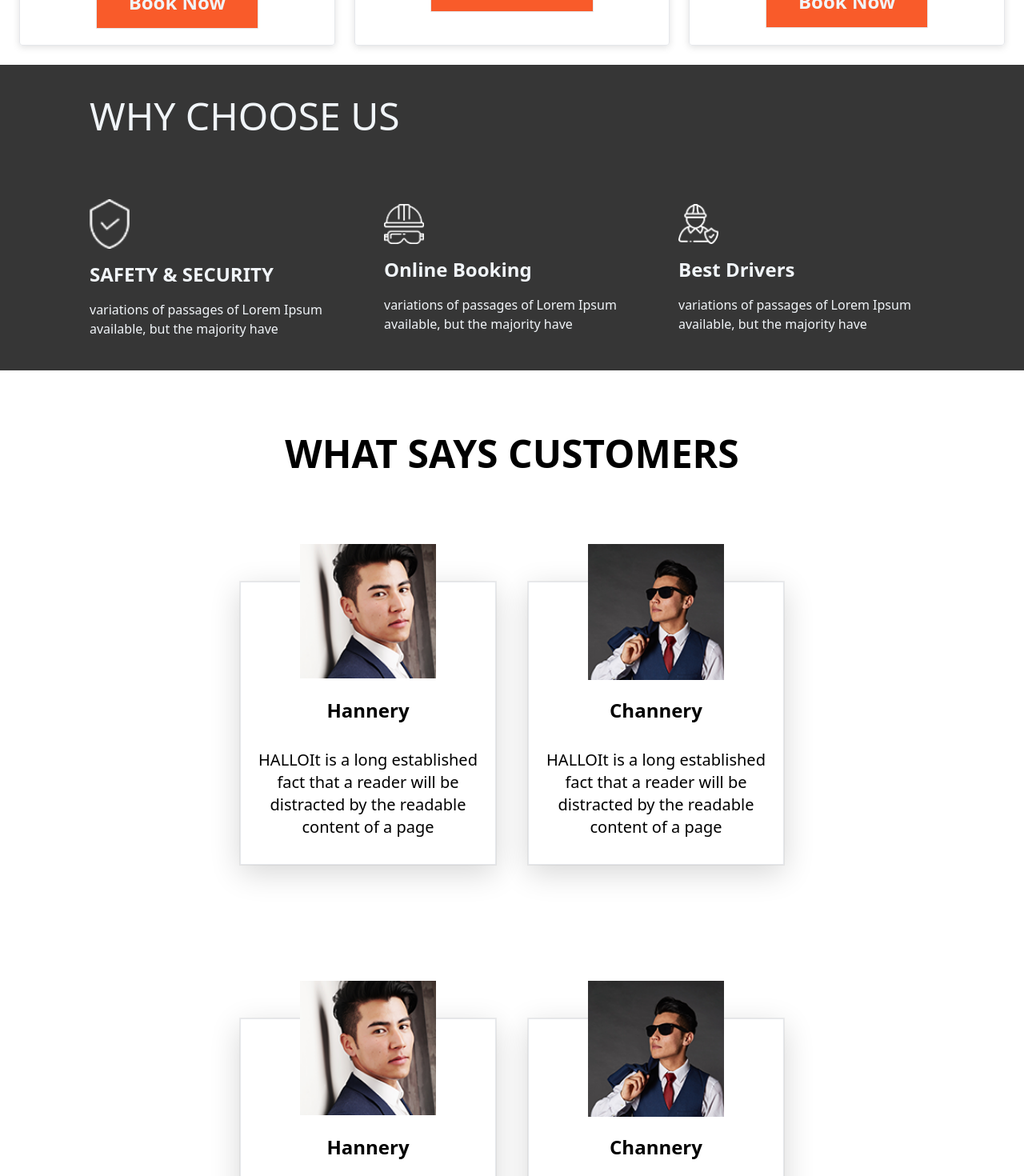
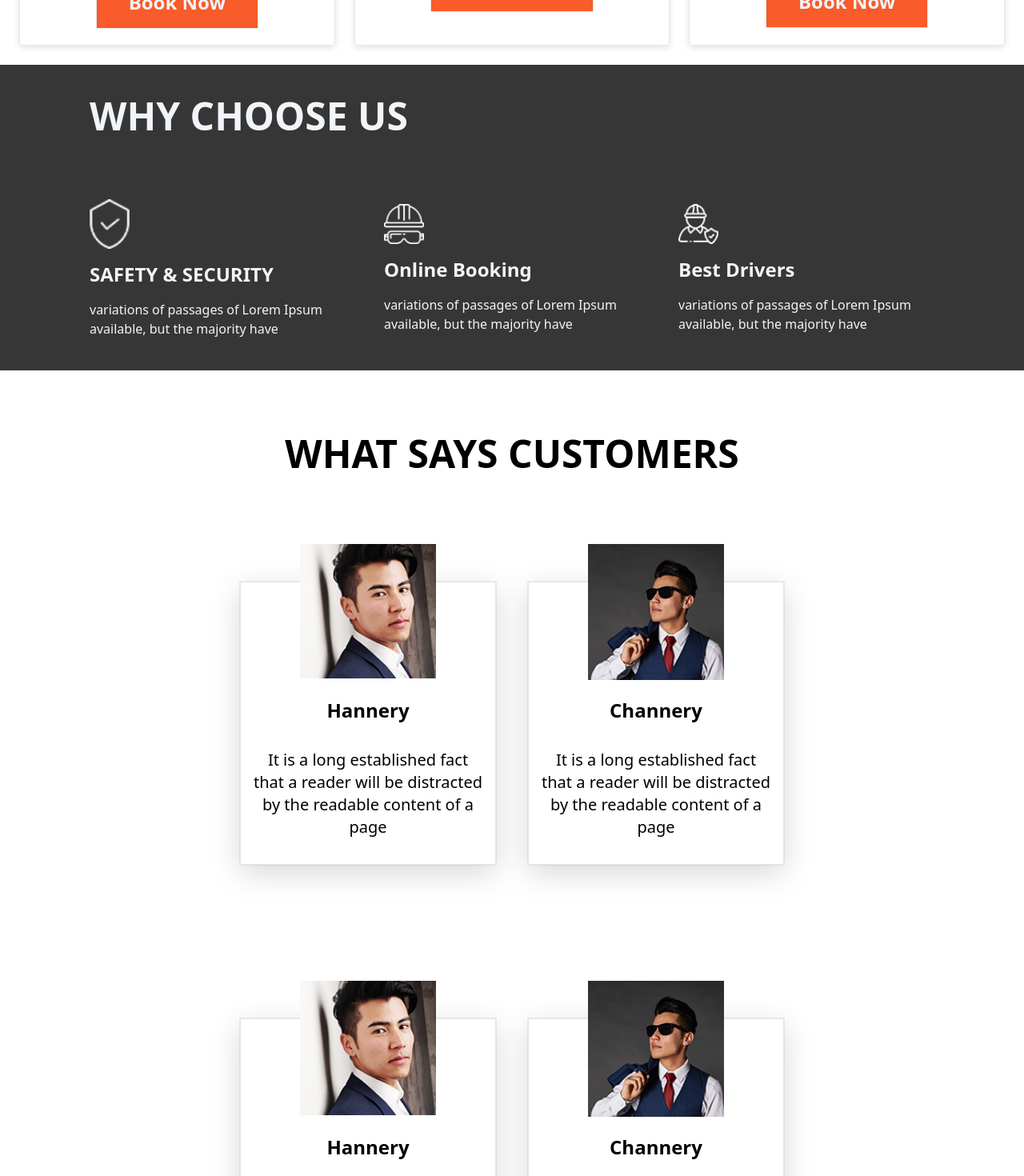
Before and after one commit to rizvan555/RENT-A-CAR, a Next.js app: page / in a window 1280 px wide. Shown: the part 2940-4410 px from the top of the page at 80% size. Built offline with nearby package versions, Linux system fonts and the light colour scheme.

Commit message:
added effects to navbar

```diff
--- a/pages/components/resource/Header.tsx
+++ b/pages/components/resource/Header.tsx
@@ -17,15 +17,15 @@ function Header() {
         <Navbar />
       </div>
       <ul className="flex justify-around text-slate-100 py-4 bg-primary ">
-        <li className="flex items-center gap-2">
+        <li className="flex items-center gap-2 cursor-pointer hover:scale-105 transition-all">
           <ImLocation2 />
           Location
         </li>
-        <li className="flex items-center gap-2">
+        <li className="flex items-center gap-2 cursor-pointer hover:scale-105 transition-all">
           <FaPhoneAlt />
           (+49)12345678
         </li>
-        <li className="flex items-center gap-2">
+        <li className="flex items-center gap-2 cursor-pointer hover:scale-105 transition-all">
           <MdEmail />
           demo@gmail.com
         </li>
--- a/pages/components/resource/Navbar.tsx
+++ b/pages/components/resource/Navbar.tsx
@@ -15,7 +15,11 @@ function Navbar() {
       <ul className="flex gap-12">
         {navMenu.map((nav, index) => {
           return (
-            <Link href="" key={index} className="text-lg">
+            <Link
+              href=""
+              key={index}
+              className="text-lg text-slate-100 focus:scale-90 focus:text-slate-300 transition-all"
+            >
               {nav}
             </Link>
           );
--- a/pages/customers.tsx
+++ b/pages/customers.tsx
@@ -70,7 +70,7 @@ function Customers() {
                     <h3 className="text-2xl font-bold mt-28">
                       {customer.name}
                     </h3>
-                    <p className="text-xl font-light">HALLO{customer.text}</p>
+                    <p className="text-xl font-light">{customer.text}</p>
                   </div>
                 );
               })}
--- a/pages/infoBar.tsx
+++ b/pages/infoBar.tsx
@@ -24,7 +24,7 @@ function InfoBar() {
   ];
   return (
     <div className="felx flex-col bg-[#363636] text-slate-100 py-10 px-28 ">
-      <h1 className="text-start text-5xl mb-20">WHY CHOOSE US</h1>
+      <h1 className="text-start text-5xl mb-20 font-bold">WHY CHOOSE US</h1>
       <ul className="flex justify-center items-center gap-12">
         {infos.map((info, index) => {
           return (
```
